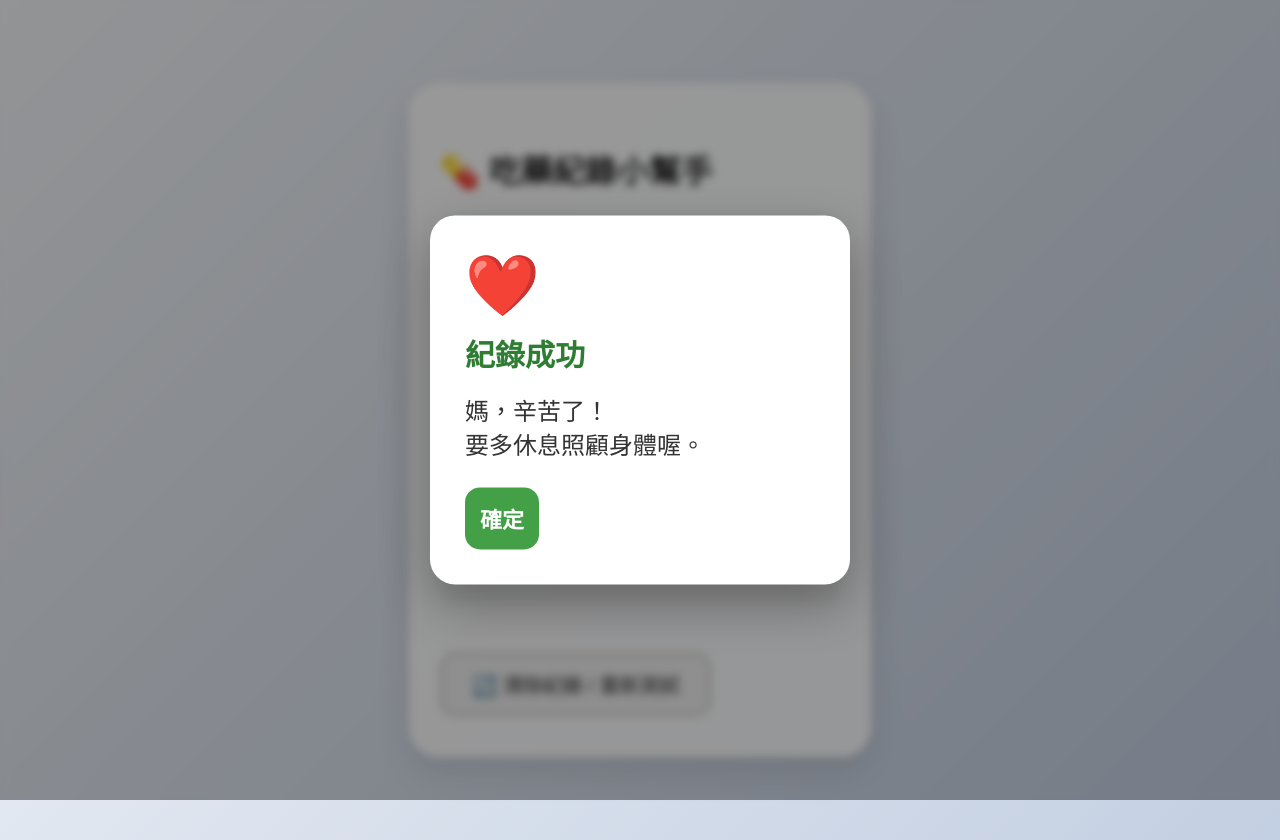
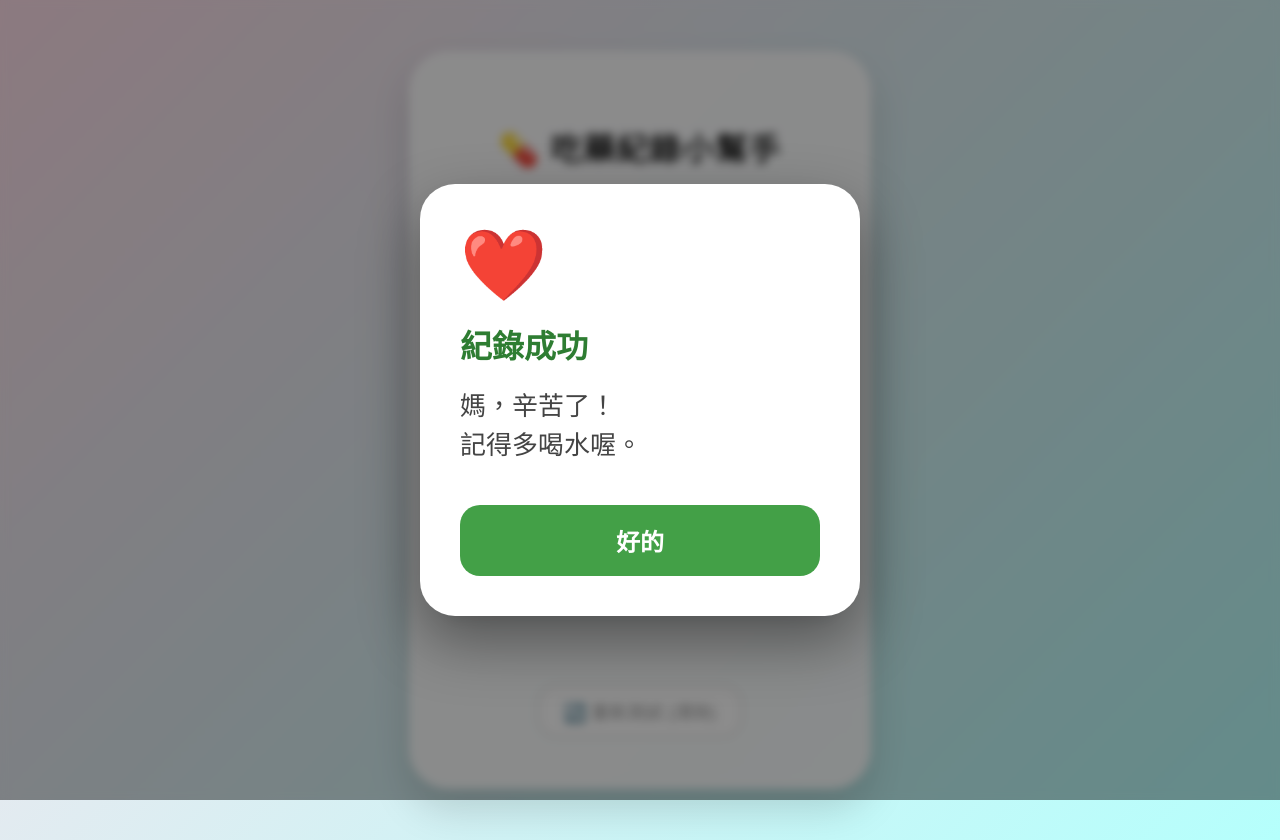
Before and after one commit to YJSilence/mom-pill-app, a plain HTML site: page index.html in a window 1280 px wide. Both pictures are taken after a click on the button "我吃藥了". Drawn offline with Linux system fonts and the light colour scheme.

Commit message:
Update index.html

```diff
--- a/index.html
+++ b/index.html
@@ -6,6 +6,7 @@
     <title>吃藥的小幫手</title>
     <style>
         :root {
+            /* 預設背景（會由 JS 動態改變） */
             --bg-gradient: linear-gradient(135deg, #f5f7fa 0%, #c3cfe2 100%);
             --card-bg: rgba(255, 255, 255, 0.9);
             --primary-green: #43a047;
@@ -21,83 +22,98 @@
             justify-content: center;
             margin: 0;
             padding: 20px;
+            transition: background 1.5s ease; /* 背景切換平滑化 */
         }
 
+        /* 1. 漸層與圓角優化 (Card Design) */
         .container {
             background: var(--card-bg);
             backdrop-filter: blur(10px);
-            border-radius: 30px;
-            padding: 40px 30px;
-            box-shadow: 0 15px 35px rgba(0,0,0,0.1);
+            border-radius: 40px;
+            padding: 50px 30px;
+            box-shadow: 0 20px 40px rgba(0,0,0,0.15);
             max-width: 400px;
             width: 100%;
-            border: 1px solid rgba(255,255,255,0.3);
+            border: 1px solid rgba(255,255,255,0.4);
+            text-align: center;
         }
 
-        h1 { color: #333; font-size: 32px; margin-bottom: 25px; }
+        h1 { color: #333; font-size: 32px; margin-bottom: 30px; letter-spacing: 1px; }
 
-        /* 狀態卡片 */
+        /* 狀態卡片優化 */
         .status-card {
             font-size: 28px; font-weight: bold;
-            margin-bottom: 30px; padding: 25px;
-            border-radius: 20px;
-            transition: all 0.5s ease;
+            margin-bottom: 35px; padding: 25px;
+            border-radius: 25px;
+            box-shadow: inset 0 2px 5px rgba(0,0,0,0.05);
         }
-        .not-taken { background: #fff5f5; color: var(--warning-red); border: 3px solid #ffcdd2; }
+        .not-taken { background: #fff5f5; color: var(--warning-red); border: 3px solid #ffcdd2; animation: pulse 2s infinite; }
         .taken { background: #f1f8e9; color: var(--primary-green); border: 3px solid #c8e6c9; }
 
-        /* 主要大按鈕 */
+        @keyframes pulse {
+            0% { transform: scale(1); }
+            50% { transform: scale(1.02); }
+            100% { transform: scale(1); }
+        }
+
+        /* 2. 微動效 (Button Interactions) */
         .main-btn {
-            width: 100%; height: 140px;
-            font-size: 40px; font-weight: bold; color: white;
-            border: none; border-radius: 70px;
+            width: 100%; height: 150px;
+            font-size: 42px; font-weight: bold; color: white;
+            border: none; border-radius: 75px;
             cursor: pointer;
-            transition: all 0.3s cubic-bezier(0.175, 0.885, 0.32, 1.275);
-            box-shadow: 0 10px 20px rgba(67, 160, 71, 0.3);
-            background: linear-gradient(to bottom, #66bb6a, #43a047);
+            background: linear-gradient(145deg, #66bb6a, #43a047);
+            box-shadow: 0 12px 25px rgba(67, 160, 71, 0.4);
+            transition: all 0.2s cubic-bezier(0.175, 0.885, 0.32, 1.275);
         }
-        .main-btn:active { transform: scale(0.95); }
-        .btn-disabled { background: #bdbdbd !important; box-shadow: none !important; cursor: not-allowed; }
+
+        /* 按下去的縮放感 */
+        .main-btn:active {
+            transform: scale(0.92);
+            box-shadow: 0 5px 10px rgba(0,0,0,0.2);
+        }
+
+        .btn-disabled {
+            background: #bdbdbd !important;
+            box-shadow: none !important;
+            transform: none !important;
+            cursor: not-allowed;
+        }
 
         /* 紀錄區 */
         .log-box {
-            margin-top: 30px; padding: 20px;
-            background: rgba(0,0,0,0.03); border-radius: 15px;
+            margin-top: 35px; padding: 25px;
+            background: rgba(0,0,0,0.04); border-radius: 20px;
             text-align: left;
         }
-        .log-time { font-size: 22px; color: #333; font-weight: bold; }
+        .log-time { font-size: 24px; color: #333; font-weight: bold; margin-top: 5px; }
 
-        /* 彈窗字體加大 */
+        /* 彈窗字體與動畫 */
         .modal {
             display: none; position: fixed; top: 50%; left: 50%; transform: translate(-50%, -50%);
-            width: 85%; max-width: 350px; background: white; padding: 35px;
-            border-radius: 25px; box-shadow: 0 20px 50px rgba(0,0,0,0.3); z-index: 1000;
+            width: 85%; max-width: 360px; background: white; padding: 40px;
+            border-radius: 35px; box-shadow: 0 25px 60px rgba(0,0,0,0.4); z-index: 1000;
+            animation: modalShow 0.4s ease-out;
         }
-        .modal-title { font-size: 30px; font-weight: bold; margin-bottom: 20px; }
-        .modal-body { font-size: 24px; color: #333; margin-bottom: 25px; line-height: 1.4; }
+        @keyframes modalShow {
+            from { opacity: 0; transform: translate(-50%, -40%) scale(0.9); }
+            to { opacity: 1; transform: translate(-50%, -50%) scale(1); }
+        }
 
-        #modalOverlay { display: none; position: fixed; top: 0; left: 0; width: 100%; height: 100%; background: rgba(0,0,0,0.4); backdrop-filter: blur(4px); z-index: 999; }
+        #modalOverlay { display: none; position: fixed; top: 0; left: 0; width: 100%; height: 100%; background: rgba(0,0,0,0.45); backdrop-filter: blur(5px); z-index: 999; }
 
-        .modal-btn-group { display: flex; gap: 15px; margin-top: 10px; }
-        .modal-btn { flex: 1; border: none; padding: 15px; border-radius: 15px; font-size: 22px; font-weight: bold; cursor: pointer; }
+        .modal-btn { width: 100%; border: none; padding: 18px; border-radius: 20px; font-size: 24px; font-weight: bold; cursor: pointer; margin-top: 10px; }
         .btn-confirm { background: var(--primary-green); color: white; }
-        .btn-cancel { background: #eee; color: #666; }
+        .btn-cancel { background: #eee; color: #666; margin-top: 15px; }
 
-        /* 實體重製按鈕 - 放大版 */
+        /* 重製按鈕樣式優化 */
         .reset-btn {
-            margin-top: 50px;
-            background-color: #eeeeee;
-            color: #757575;
-            border: 2px solid #bdbdbd;
-            padding: 15px 30px;
-            border-radius: 15px;
-            font-size: 20px;
-            font-weight: bold;
+            margin-top: 60px;
+            background: white; color: #999;
+            border: 2px solid #ddd; padding: 12px 25px;
+            border-radius: 20px; font-size: 18px;
             cursor: pointer;
-            display: inline-block;
-            transition: 0.2s;
         }
-        .reset-btn:active { background-color: #e0e0e0; transform: scale(0.98); }
     </style>
 </head>
 <body>
@@ -105,20 +121,18 @@
 <div id="modalOverlay"></div>
 
 <div id="successModal" class="modal">
-    <div style="font-size: 60px; margin-bottom: 10px;">❤️</div>
-    <div class="modal-title" style="color: #2e7d32;">紀錄成功</div>
-    <div class="modal-body">媽，辛苦了！<br>要多休息照顧身體喔。</div>
-    <button class="modal-btn btn-confirm" onclick="closeModal('successModal')">確定</button>
+    <div style="font-size: 70px; margin-bottom: 15px;">❤️</div>
+    <div style="font-size: 32px; font-weight: bold; color: #2e7d32; margin-bottom: 20px;">紀錄成功</div>
+    <div style="font-size: 26px; color: #444; margin-bottom: 30px; line-height: 1.5;">媽，辛苦了！<br>記得多喝水喔。</div>
+    <button class="modal-btn btn-confirm" onclick="closeModal('successModal')">好的</button>
 </div>
 
 <div id="resetConfirmModal" class="modal">
-    <div style="font-size: 60px; margin-bottom: 10px;">⚠️</div>
-    <div class="modal-title" style="color: #d32f2f;">系統提示</div>
-    <div class="modal-body">確定要清除紀錄嗎？</div>
-    <div class="modal-btn-group">
-        <button class="modal-btn btn-confirm" onclick="executeReset()">確定</button>
-        <button class="modal-btn btn-cancel" onclick="closeModal('resetConfirmModal')">取消</button>
-    </div>
+    <div style="font-size: 70px; margin-bottom: 15px;">⚠️</div>
+    <div style="font-size: 30px; font-weight: bold; color: #d32f2f; margin-bottom: 20px;">系統提示</div>
+    <div style="font-size: 26px; color: #444; margin-bottom: 30px;">確定要清除紀錄嗎？</div>
+    <button class="modal-btn btn-confirm" onclick="executeReset()">確定清除</button>
+    <button class="modal-btn btn-cancel" onclick="closeModal('resetConfirmModal')">取消</button>
 </div>
 
 <div class="container">
@@ -126,16 +140,32 @@
     <div id="statusBox" class="status-card not-taken">今天尚未吃藥</div>
     <button id="medBtn" class="main-btn" onclick="takeMedicine()">我吃藥了</button>
     <div class="log-box">
-        <div style="color:#888; font-size:16px;">上次紀錄時間：</div>
+        <div style="color:#888; font-size:18px;">上次紀錄時間：</div>
         <div id="lastTime" class="log-time">無紀錄</div>
     </div>
-
-    <button class="reset-btn" onclick="showResetModal()">
-        🔄 清除紀錄 / 重新測試
-    </button>
+    <button class="reset-btn" onclick="showResetModal()">🔄 重新測試 (清除)</button>
 </div>
 
 <script>
+    // 1. 加入「時間流逝感」的背景
+    function updateBackground() {
+        const hour = new Date().getHours();
+        let gradient = "";
+
+        if (hour >= 5 && hour < 12) {
+            // 早上：溫暖晨曦
+            gradient = "linear-gradient(135deg, #FFDEE9 0%, #B5FFFC 100%)";
+        } else if (hour >= 12 && hour < 18) {
+            // 下午：舒適晴空
+            gradient = "linear-gradient(135deg, #e0c3fc 0%, #8ec5fc 100%)";
+        } else {
+            // 晚上：靜謐星空
+            gradient = "linear-gradient(135deg, #243949 0%, #517fa4 100%)";
+            document.querySelector('.header-msg')?.style.setProperty('color', '#ccc');
+        }
+        document.body.style.background = gradient;
+    }
+
     function checkStatus() {
         const lastDate = localStorage.getItem('pillDate');
         const lastTime = localStorage.getItem('pillTime');
@@ -178,9 +208,7 @@
         document.getElementById('modalOverlay').style.display = 'none';
     }
 
-    function showResetModal() {
-        showModal('resetConfirmModal');
-    }
+    function showResetModal() { showModal('resetConfirmModal'); }
 
     function executeReset() {
         localStorage.clear();
@@ -188,6 +216,8 @@
         location.reload();
     }
 
+    // 初始化
+    updateBackground();
     checkStatus();
 </script>
 </body>
```
